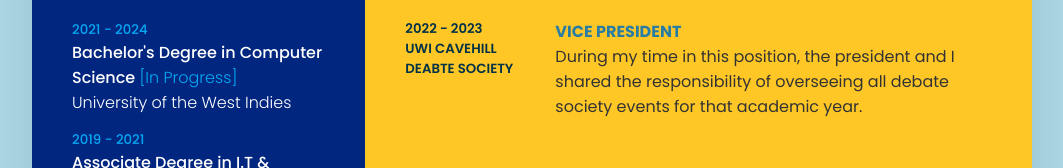
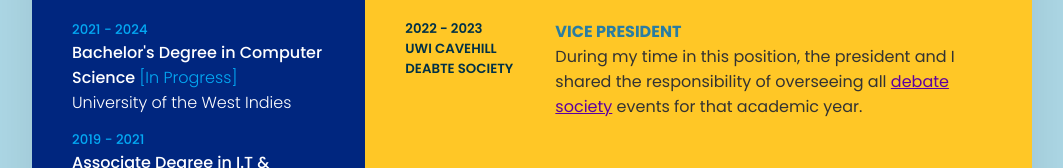
Before and after one commit to FlamboyantFlyingFlamingo/FlamboyantFlyingFlamingo.guthub.io, a plain HTML site: page index.html in a window 1280 px wide. Shown: the part 706-874 px from the top of the page, without its empty margins (108-1171 px from the left). Drawn offline with Linux system fonts and the light colour scheme.

Commit message:
Add files via upload

```diff
--- a/style.css
+++ b/style.css
@@ -275,6 +275,14 @@ p
     width: 20px;
 }
 
+/* This affects the span used to make the modal box appear */
+.modalBox
+{
+    text-decoration: underline;
+    color:#5d00a0;
+    cursor: pointer;
+}
+
 @media (max-width: 1000px)
 {
     .container
```
